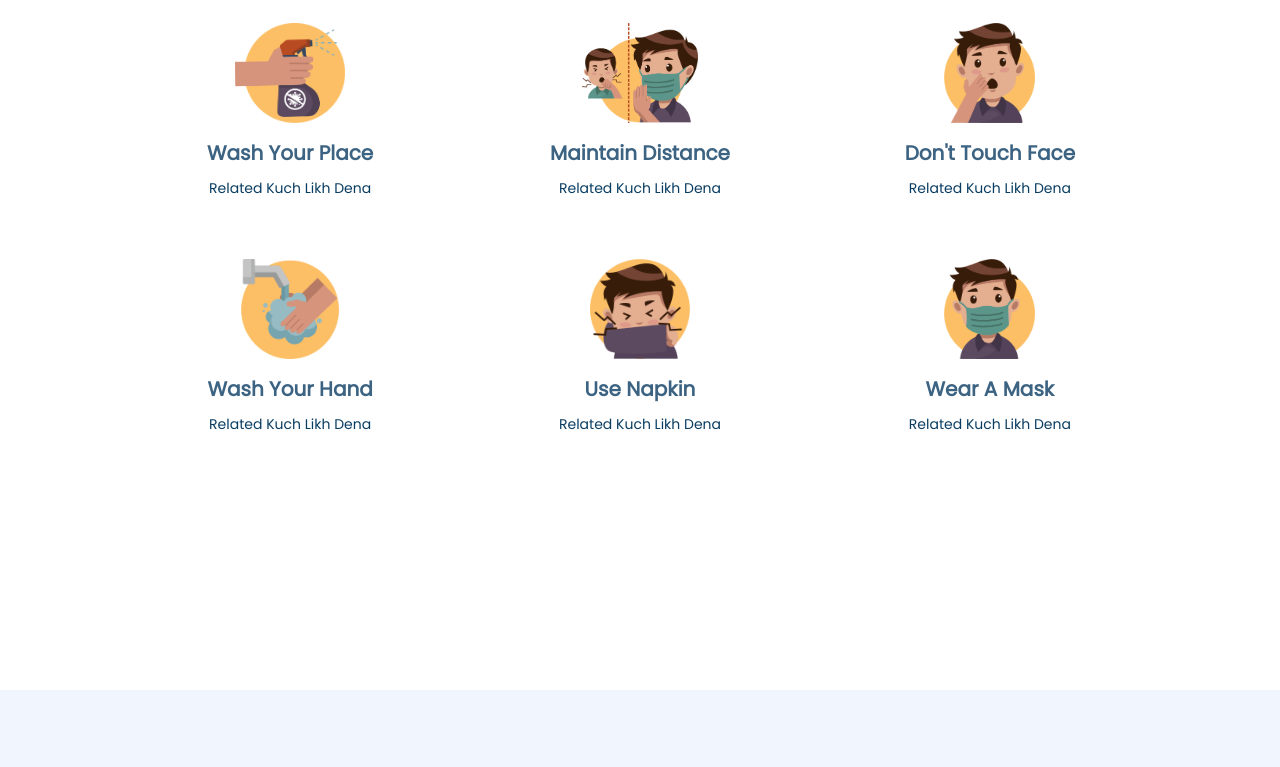
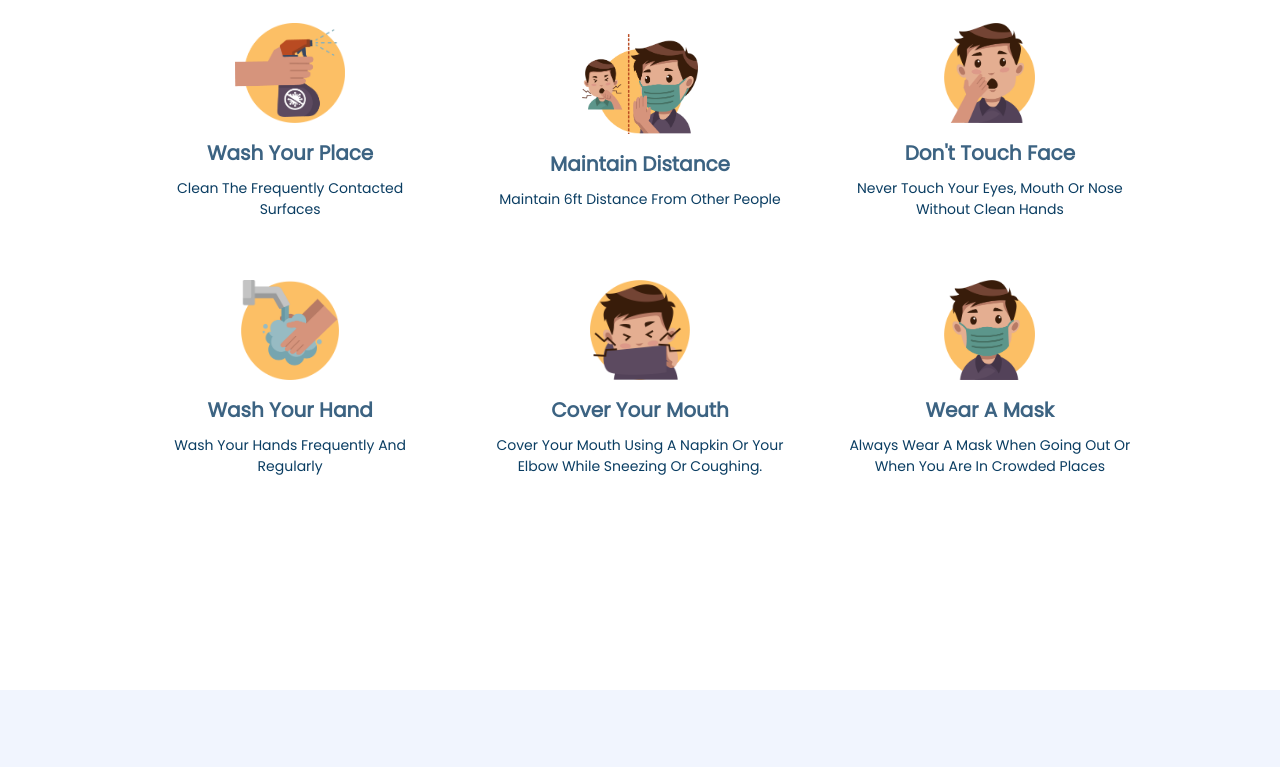
Before and after one commit to KALLXCODE/Pendamicwebsite, a plain HTML site: page index.html in a window 1280 px wide. Shown: the part 910-1677 px from the top of the page. Drawn offline with nearby package versions, Linux system fonts and the light colour scheme.

Commit message:
Update index.html

```diff
--- a/index.html
+++ b/index.html
@@ -29,7 +29,6 @@
         <a href="#precautions">precautions</a>
         <a href="#doctor">doctor</a>
         <a href="#hand-wash">hand-wash</a>
-        <a href="https://kallxcode.github.io/survey/" target='_blank'>Survey</a>
         <a href="https://kallxcode.github.io/KALLXFOODS---Food-Delivery-Website/index.html" target='_blank' > HELP </a>
     </nav>
 
@@ -62,37 +61,37 @@
         <div class="box">
             <img src="images/pre-1.png" alt="">
             <h3>wash your place</h3>
-            <p>Related kuch likh dena</p>
+            <p>Clean the frequently contacted surfaces</p>
         </div>
 
         <div class="box">
             <img src="images/pre-2.png" alt="">
             <h3>maintain distance</h3>
-            <p>Related kuch likh dena</p>
+            <p>Maintain 6ft distance from other people</p>
         </div>
 
         <div class="box">
             <img src="images/pre-3.png" alt="">
             <h3>don't touch face</h3>
-            <p>Related kuch likh dena</p>
+            <p>Never touch your eyes, mouth or nose without clean hands</p>
         </div>
 
         <div class="box">
             <img src="images/pre-4.png" alt="">
             <h3>wash your hand</h3>
-            <p>Related kuch likh dena</p>
+            <p>Wash your hands frequently and regularly</p>
         </div>
 
         <div class="box">
             <img src="images/pre-5.png" alt="">
-            <h3>use napkin</h3>
-            <p>Related kuch likh dena</p>
+            <h3>Cover your mouth</h3>
+            <p>Cover your mouth using a napkin or your elbow while sneezing or coughing.</p>
         </div>
 
         <div class="box">
             <img src="images/pre-6.png" alt="">
             <h3>wear a mask</h3>
-            <p>Related kuch likh dena</p>
+            <p>Always wear a mask when going out or when you are in crowded places</p>
         </div>
 
     </div>
@@ -169,7 +168,7 @@
                 <img src="images/do-img1.png" alt="">
                 <div class="info">
                     <h3>wash your hand</h3>
-                    <p>Related kuch likh dena</p>
+                    <p>Frequently wash your hands with soap or cleaan it with sanitizer</p>
                 </div>
             </div>
 
@@ -177,7 +176,7 @@
                 <img src="images/do-img2.png" alt="">
                 <div class="info">
                     <h3>always wear a mask</h3>
-                    <p>Related kuch likh dena</p>
+                    <p>Wear masks while going out or while you are in crowded places</p>
                 </div>
             </div>
 
@@ -185,7 +184,7 @@
                 <img src="images/do-img3.png" alt="">
                 <div class="info">
                     <h3>stay home during fever</h3>
-                    <p>Related kuch likh dena</p>
+                    <p>When you are feeling unwell avoid contact with people and stay at home</p>
                 </div>
             </div>
 
@@ -199,15 +198,15 @@
                 <img src="images/dont-img1.png" alt="">
                 <div class="info">
                     <h3>avoid close contact with animals</h3>
-                    <p>Related kuch likh dena</p>
+                    <p>Animals directly don't spread covid-19 but their fur can contain particles from the infected</p>
                 </div>
             </div>
 
             <div class="box">
                 <img src="images/dont-img2.png" alt="">
                 <div class="info">
-                    <h3>avoid close contact with peoples</h3>
-                    <p>Related kuch likh dena</p>
+                    <h3>avoid close contact with people</h3>
+                    <p>Even though masks and vaccine curb the spread of covid-19, prevent getting in close contact with people</p>
                 </div>
             </div>
 
@@ -215,7 +214,7 @@
                 <img src="images/dont-img3.png" alt="">
                 <div class="info">
                     <h3>avoid crowded area</h3>
-                    <p>Related kuch likh dena</p>
+                    <p>Crowded places have high rate of spreading the infection, so avoid unnecessary gatherings</p>
                 </div>
             </div>
 
@@ -237,7 +236,7 @@
 
         <div class="box">
             <img src="images/doc1.png" alt="">
-            <h3>Doctor ka namm</h3>
+            <h3>Dr. Shardul Suryavanshi</h3>
             <span>senior expert</span>
             <div class="share">
                 <a href="#" class="fab fa-whatsapp"></a>
@@ -250,7 +249,7 @@
 
         <div class="box">
             <img src="images/doc2.png" alt="">
-            <h3>Doctor ka namm</h3>
+            <h3>Dr. Vijya Guagurdy</h3>
             <span>senior expert</span>
             <div class="share">
                 <a href="#" class="fab fa-whatsapp"></a>
@@ -263,7 +262,7 @@
 
         <div class="box">
             <img src="images/doc3.png" alt="">
-            <h3>Doctor ka namm</h3>
+            <h3>Dr. Meetha Mishra</h3>
             <span>senior expert</span>
             <div class="share">
                 <a href="#" class="fab fa-whatsapp"></a>
@@ -340,7 +339,7 @@
 
         <div class="box">
             <h3>about us</h3>
-            <p>Related kuch likh dena</p>
+            <p>This project was made by four people namely <br>Aditya Lanka(20BAI10236)<br>Anshumann Ravichandar(20BAI10281)<br>Manoj Kalyanam(20BAI10031)<br>Yashvardhan Singh(20BAI10135)<br>where everybody equally contributed.</p>
         </div>
 
         <div class="box">
```
